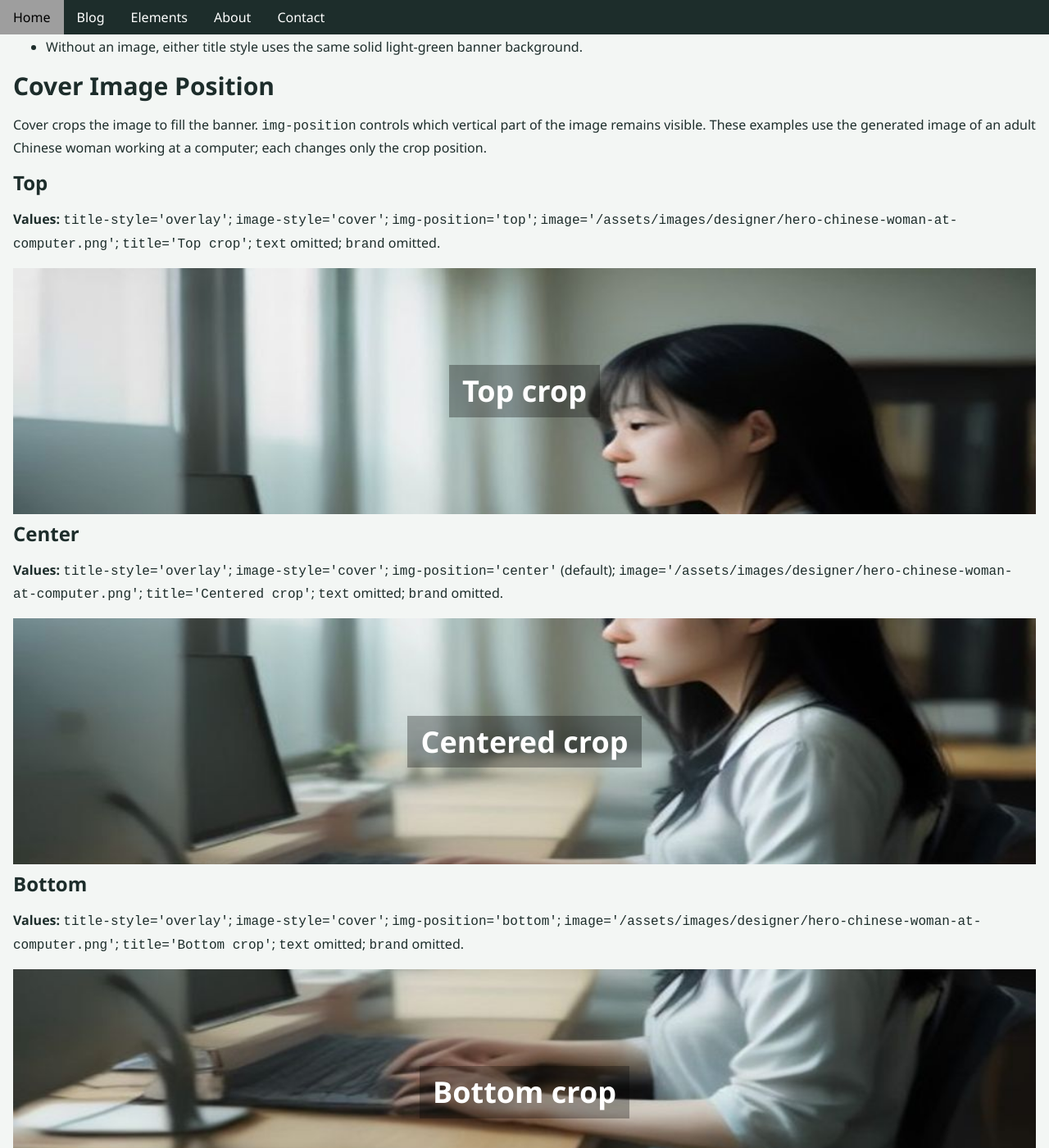
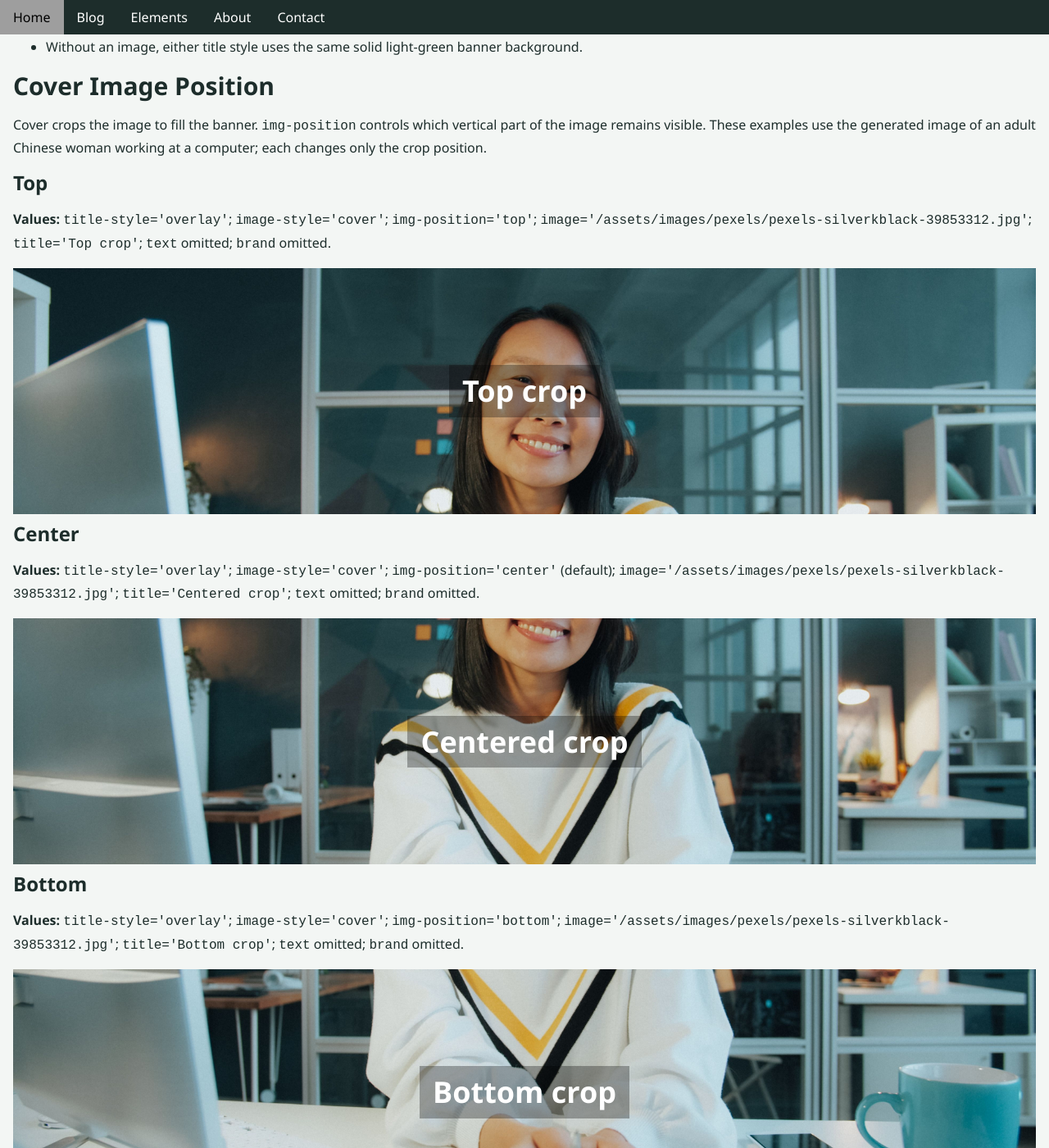
Before and after one commit to ptl-cloud/ptl-cloud.github.io, a Jekyll site: the page built from website/pages/elements/ptl-hero-banner.md, in a window 1280 px wide and 1400 px high, scrolled down 982 px. Shown: the whole window at 82% size. Built offline with Jekyll 4.4.1, drawn with Linux system fonts in a browser that asks for light colours; some of the changed text lies outside the part shown.

Commit message:
Changed image

```diff
--- a/website/pages/elements/ptl-hero-banner.md
+++ b/website/pages/elements/ptl-hero-banner.md
@@ -36,21 +36,21 @@ Cover crops the image to fill the banner. `img-position` controls which vertical
 
 ### Top
 
-**Values:** `title-style='overlay'`; `image-style='cover'`; `img-position='top'`; `image='/assets/images/designer/hero-chinese-woman-at-computer.png'`; `title='Top crop'`; `text` omitted; `brand` omitted.
+**Values:** `title-style='overlay'`; `image-style='cover'`; `img-position='top'`; `image='/assets/images/pexels/pexels-silverkblack-39853312.jpg'`; `title='Top crop'`; `text` omitted; `brand` omitted.
 
-{% include ptl-hero-banner.html image='/assets/images/designer/hero-chinese-woman-at-computer.png' title-style='overlay' image-style='cover' img-position='top' title='Top crop' %}
+{% include ptl-hero-banner.html image='/assets/images/pexels/pexels-silverkblack-39853312.jpg' title-style='overlay' image-style='cover' img-position='top' title='Top crop' %}
 
 ### Center
 
-**Values:** `title-style='overlay'`; `image-style='cover'`; `img-position='center'` (default); `image='/assets/images/designer/hero-chinese-woman-at-computer.png'`; `title='Centered crop'`; `text` omitted; `brand` omitted.
+**Values:** `title-style='overlay'`; `image-style='cover'`; `img-position='center'` (default); `image='/assets/images/pexels/pexels-silverkblack-39853312.jpg'`; `title='Centered crop'`; `text` omitted; `brand` omitted.
 
-{% include ptl-hero-banner.html image='/assets/images/designer/hero-chinese-woman-at-computer.png' title-style='overlay' image-style='cover' img-position='center' title='Centered crop' %}
+{% include ptl-hero-banner.html image='/assets/images/pexels/pexels-silverkblack-39853312.jpg' title-style='overlay' image-style='cover' img-position='center' title='Centered crop' %}
 
 ### Bottom
 
-**Values:** `title-style='overlay'`; `image-style='cover'`; `img-position='bottom'`; `image='/assets/images/designer/hero-chinese-woman-at-computer.png'`; `title='Bottom crop'`; `text` omitted; `brand` omitted.
+**Values:** `title-style='overlay'`; `image-style='cover'`; `img-position='bottom'`; `image='/assets/images/pexels/pexels-silverkblack-39853312.jpg'`; `title='Bottom crop'`; `text` omitted; `brand` omitted.
 
-{% include ptl-hero-banner.html image='/assets/images/designer/hero-chinese-woman-at-computer.png' title-style='overlay' image-style='cover' img-position='bottom' title='Bottom crop' %}
+{% include ptl-hero-banner.html image='/assets/images/pexels/pexels-silverkblack-39853312.jpg' title-style='overlay' image-style='cover' img-position='bottom' title='Bottom crop' %}
 
 ## Caption With Brand
 
@@ -64,9 +64,9 @@ Caption style places copy below the image. Here, both `title` and `brand` are su
 
 The photo treatment also works with caption style. The full image is contained and centered above the caption, with its blurred background behind it. `img-position` does not apply to photo style.
 
-**Values:** `title-style='caption'`; `image-style='photo'`; `img-position` unused; `image='/assets/images/designer/hero-chinese-woman-at-computer.png'`; `title` omitted; `brand='Pathway Technologies Ltd.'`; `text='An optional second line can wrap on mobile.'.
+**Values:** `title-style='caption'`; `image-style='photo'`; `img-position` unused; `image='/assets/images/pexels/pexels-silverkblack-39853312.jpg'`; `title` omitted; `brand='Pathway Technologies Ltd.'`; `text='An optional second line can wrap on mobile.'.
 
-{% include ptl-hero-banner.html image='/assets/images/designer/hero-chinese-woman-at-computer.png' title-style='caption' image-style='photo' brand='Pathway Technologies Ltd.' text='An optional second line can wrap on mobile.' %}
+{% include ptl-hero-banner.html image='/assets/images/pexels/pexels-silverkblack-39853312.jpg' title-style='caption' image-style='photo' brand='Pathway Technologies Ltd.' text='An optional second line can wrap on mobile.' %}
 
 ## Without an Image
 
```
Also changed, not shown: website/assets/images/designer/Maze_1024x1024.jpeg (deleted), website/assets/images/designer/Maze_1792x1024.jpeg (deleted), website/assets/images/designer/hero-chinese-woman-at-computer.png (deleted), website/assets/images/pexels/pexels-silverkblack-39853312.jpg (added).
